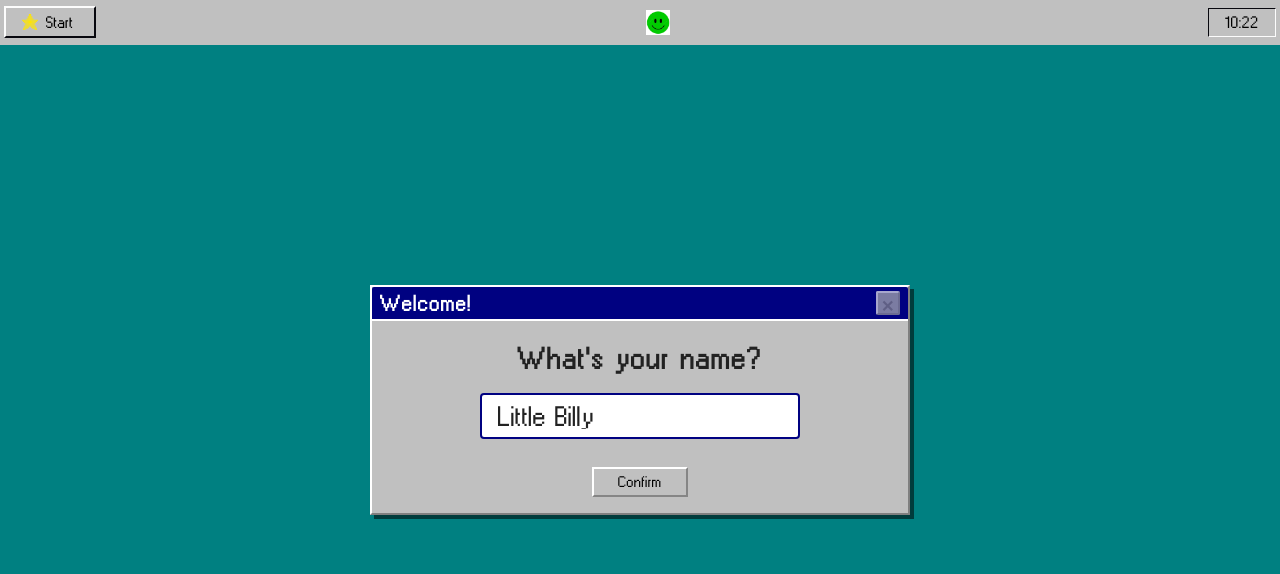
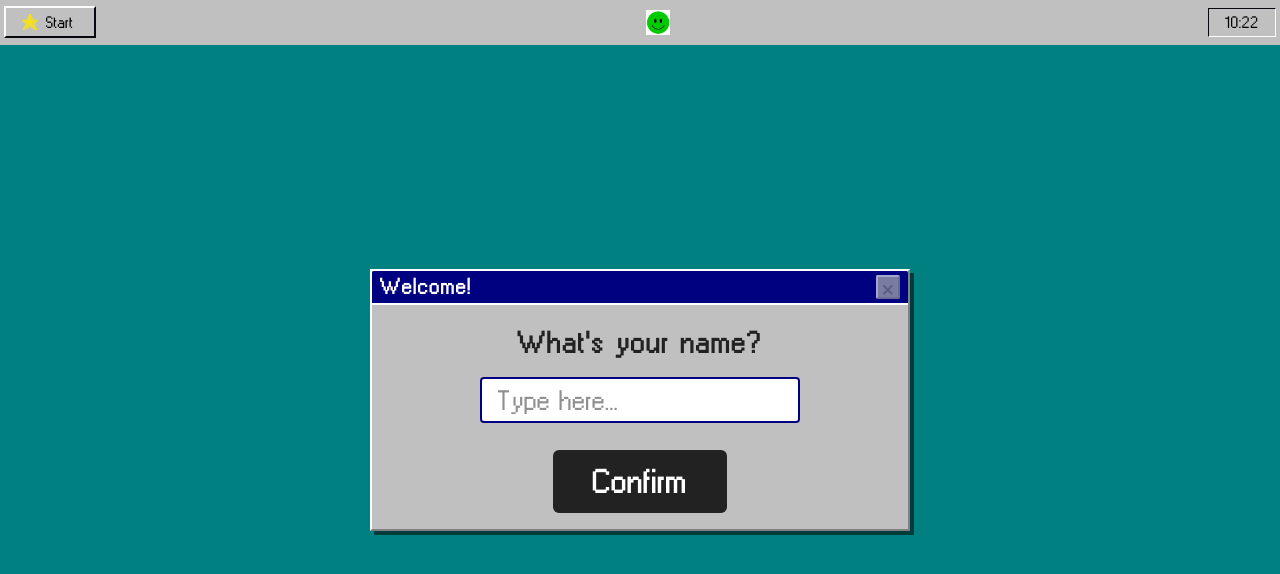
Before and after one commit to darius-it/doors95, a Nuxt app: page /skippy_input in a window 1280 px wide. Shown: the top 574 px of the page. Built offline with nearby package versions, Linux system fonts and the light colour scheme.

Commit message:
feat: finish skippy input

```diff
--- a/pages/index.vue
+++ b/pages/index.vue
@@ -153,7 +153,7 @@ function onSkippyInstalled() {
   showClippyOnInstall();
   setTimeout(() => {
     skippyInputVisible.value = true;
-  }, 4000);
+  }, 2700);
 
 }
 
--- a/pages/skippy_input.vue
+++ b/pages/skippy_input.vue
@@ -11,11 +11,11 @@
           v-model="nameInput"
           class="skippy-input"
           type="text"
-          placeholder="Enter your name..."
+          placeholder="Type here..."
           @keyup.enter="submitName"
           autofocus
         />
-        <UiButton :disabled="!nameInput.trim()" @click="submitName">Confirm</UiButton>
+        <UiButton class="skippy-btn" :disabled="!nameInput.trim()" @click="submitName">Confirm</UiButton>
       </div>
     </div>
   </div>
@@ -140,4 +140,17 @@ function submitName() {
   border: 2px solid #000181;
   background: #fff;
 }
+.skippy-btn {
+  background: #222;
+  color: #fff;
+  border: none;
+  border-radius: 6px;
+  padding: 1rem 2.5rem;
+  font-size: 1.3rem;
+  font-weight: bold;
+  cursor: pointer;
+  transition: background 0.2s;
+  margin: 0 auto;
+  display: block;
+}
 </style>
--- a/stores/missions.ts
+++ b/stores/missions.ts
@@ -2,7 +2,7 @@ import { defineStore } from "pinia"
 
 export const useMissionsStore = defineStore("missions", {
   state: () => ({
-    userName: "Little Billy",
+    userName: "",
     infectionLevel: 0,
     latest_trigger_triggered: "skippy_installed",
 
```
